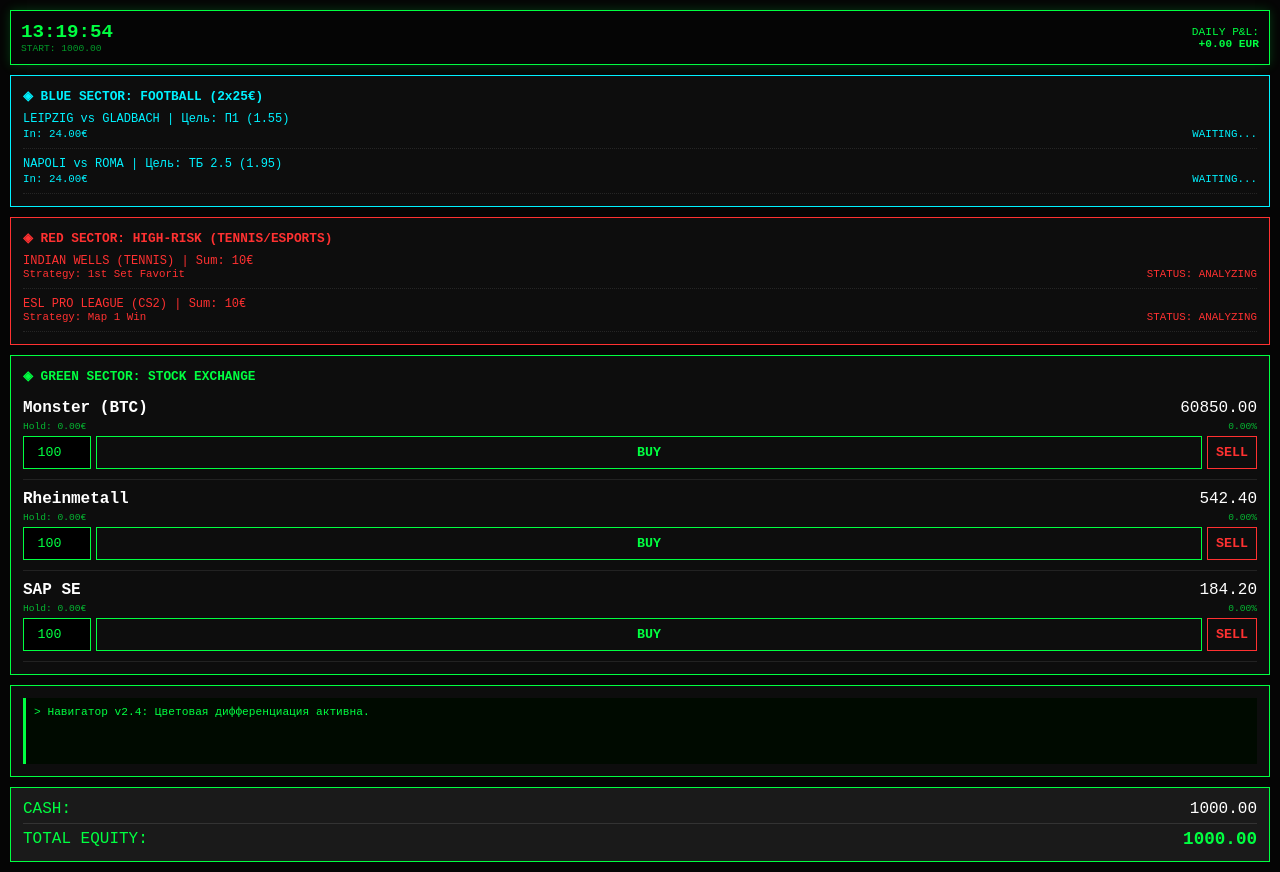
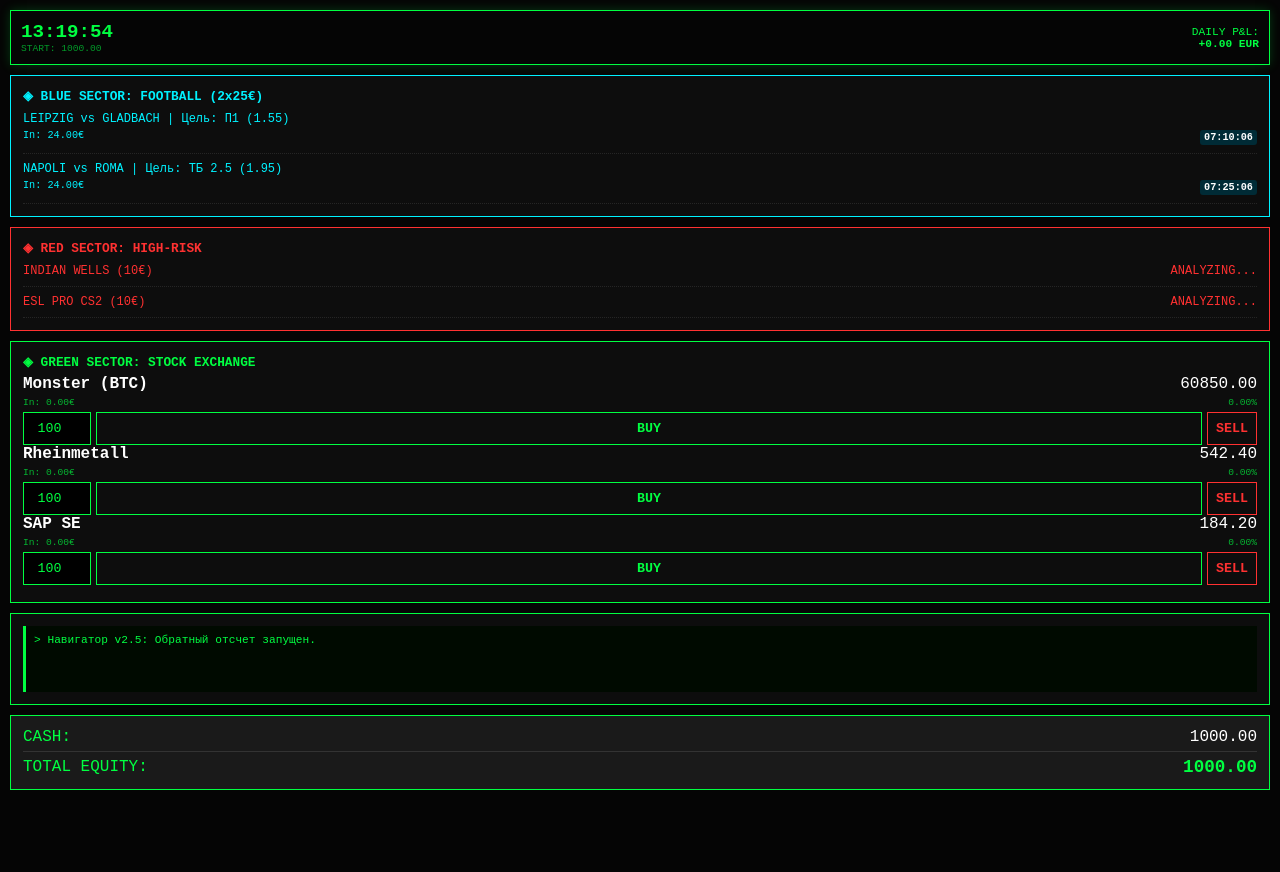
Before and after one commit to vitalivitali930-ux/Lotto-2026, a plain HTML site: page index.html in a window 1280 px wide. After the commit the page ends 800 px from the top, so only its background shows below. Drawn offline with Linux system fonts and the light colour scheme.

Commit message:
Update index.html
Тест

```diff
--- a/index.html
+++ b/index.html
@@ -3,7 +3,7 @@
 <head>
     <meta charset="UTF-8">
     <meta name="viewport" content="width=device-width, initial-scale=1.0, maximum-scale=1.0, user-scalable=no">
-    <title>ZERO CHAOS | MONOLITH v2.4</title>
+    <title>ZERO CHAOS | MONOLITH v2.5</title>
     <style>
         :root {
             --neon-green: #00ff41;
@@ -39,16 +39,15 @@
         .risk-panel { border-color: var(--neon-red); color: var(--neon-red); }
 
         .bet-card { border-bottom: 1px dotted rgba(255,255,255,0.1); padding: 8px 0; font-size: 0.75em; }
-        .asset-card { border-bottom: 1px solid #222; padding: 10px 0; }
+        .ticker { font-size: 1em; font-weight: bold; color: white; }
+        .timer-val { font-weight: bold; color: #fff; background: #002b36; padding: 2px 4px; border-radius: 3px; }
 
-        .ticker { font-size: 1em; font-weight: bold; color: white; }
         .trade-input {
             background: #000; border: 1px solid var(--neon-green); color: var(--neon-green);
             padding: 8px; width: 50px; font-family: var(--font); text-align: center;
         }
 
         .btn { background: transparent; border: 1px solid var(--neon-green); color: var(--neon-green); padding: 8px; cursor: pointer; font-family: var(--font); font-weight: bold; }
-        .btn-blue { border-color: var(--neon-blue); color: var(--neon-blue); }
         .btn-red { border-color: var(--neon-red); color: var(--neon-red); }
 
         .balance-bar { background: #1a1a1a; padding: 12px; border: 1px solid var(--neon-green); margin-top: auto; }
@@ -75,31 +74,27 @@
     <div style="font-size: 0.8em; font-weight: bold;">◈ BLUE SECTOR: FOOTBALL (2x25€)</div>
     <div class="bet-card">
         <div>LEIPZIG vs GLADBACH | Цель: П1 (1.55)</div>
-        <div style="display:flex; justify-content:space-between; margin-top:2px; font-size:0.9em;">
-            <span>In: 24.00€</span><span style="color:var(--neon-blue)">WAITING...</span>
+        <div style="display:flex; justify-content:space-between; margin-top:4px; font-size:0.85em;">
+            <span>In: 24.00€</span>
+            <span id="timer-lpz" class="timer-val">00:00:00</span>
         </div>
     </div>
     <div class="bet-card">
         <div>NAPOLI vs ROMA | Цель: ТБ 2.5 (1.95)</div>
-        <div style="display:flex; justify-content:space-between; margin-top:2px; font-size:0.9em;">
-            <span>In: 24.00€</span><span style="color:var(--neon-blue)">WAITING...</span>
+        <div style="display:flex; justify-content:space-between; margin-top:4px; font-size:0.85em;">
+            <span>In: 24.00€</span>
+            <span id="timer-nap" class="timer-val">00:00:00</span>
         </div>
     </div>
 </div>
 
 <div class="panel risk-panel">
-    <div style="font-size: 0.8em; font-weight: bold;">◈ RED SECTOR: HIGH-RISK (TENNIS/ESPORTS)</div>
-    <div class="bet-card">
-        <div>INDIAN WELLS (TENNIS) | Sum: 10€</div>
-        <div style="display:flex; justify-content:space-between; font-size:0.9em;">
-            <span>Strategy: 1st Set Favorit</span><span>STATUS: ANALYZING</span>
-        </div>
+    <div style="font-size: 0.8em; font-weight: bold;">◈ RED SECTOR: HIGH-RISK</div>
+    <div class="bet-card" style="display:flex; justify-content:space-between;">
+        <span>INDIAN WELLS (10€)</span><span>ANALYZING...</span>
     </div>
-    <div class="bet-card">
-        <div>ESL PRO LEAGUE (CS2) | Sum: 10€</div>
-        <div style="display:flex; justify-content:space-between; font-size:0.9em;">
-            <span>Strategy: Map 1 Win</span><span>STATUS: ANALYZING</span>
-        </div>
+    <div class="bet-card" style="display:flex; justify-content:space-between;">
+        <span>ESL PRO CS2 (10€)</span><span>ANALYZING...</span>
     </div>
 </div>
 
@@ -109,7 +104,7 @@
 </div>
 
 <div class="panel">
-    <div id="advisor-log" class="advisor-area"> > Навигатор v2.4: Цветовая дифференциация активна. </div>
+    <div id="advisor-log" class="advisor-area"> > Навигатор v2.5: Обратный отсчет запущен. </div>
 </div>
 
 <div class="balance-bar">
@@ -131,14 +126,38 @@
         }
     };
 
-    let state = JSON.parse(localStorage.getItem('monolith_v2_4')) || INITIAL_STATE;
+    let state = JSON.parse(localStorage.getItem('monolith_v2_5')) || INITIAL_STATE;
 
-    function save() { localStorage.setItem('monolith_v2_4', JSON.stringify(state)); }
+    function save() { localStorage.setItem('monolith_v2_5', JSON.stringify(state)); }
 
-    function updateTime() {
-        document.getElementById('live-clock').innerText = new Date().toLocaleTimeString('de-CH', { hour12: false });
+    function updateSystem() {
+        const now = new Date();
+        document.getElementById('live-clock').innerText = now.toLocaleTimeString('de-CH', { hour12: false });
+
+        // Таймеры (Матчи 06.03.2026)
+        updateMatchTimer('timer-lpz', 20, 30);
+        updateMatchTimer('timer-nap', 20, 45);
+
         if(window.lastSync && Math.abs(Date.now() - window.lastSync) > 5000) document.getElementById('sync-error').style.display = 'block';
         window.lastSync = Date.now();
+    }
+
+    function updateMatchTimer(id, h, m) {
+        const now = new Date();
+        const target = new Date();
+        target.setHours(h, m, 0);
+
+        const diff = target - now;
+        if (diff <= 0) {
+            document.getElementById(id).innerText = "LIVE NOW";
+            document.getElementById(id).style.color = "#00f2ff";
+        } else {
+            const hours = Math.floor(diff / 3600000);
+            const mins = Math.floor((diff % 3600000) / 60000);
+            const secs = Math.floor((diff % 60000) / 1000);
+            document.getElementById(id).innerText =
+                `${String(hours).padStart(2,'0')}:${String(mins).padStart(2,'0')}:${String(secs).padStart(2,'0')}`;
+        }
     }
 
     function render() {
@@ -159,7 +178,7 @@
                         <span style="color:white">${asset.price.toFixed(2)}</span>
                     </div>
                     <div style="display:flex; justify-content:space-between; font-size:0.6em; opacity:0.7; margin: 4px 0;">
-                        <span>Hold: ${currentVal.toFixed(2)}€</span>
+                        <span>In: ${asset.invested.toFixed(2)}€</span>
                         <span style="color:${profitPct>=0?'#00ff41':'#ff3131'}">${profitPct.toFixed(2)}%</span>
                     </div>
                     <div style="display:flex; gap:5px;">
@@ -187,7 +206,7 @@
         save(); render();
     }
 
-    setInterval(updateTime, 1000);
+    setInterval(updateSystem, 1000);
     render();
     window.lastSync = Date.now();
 </script>
```
